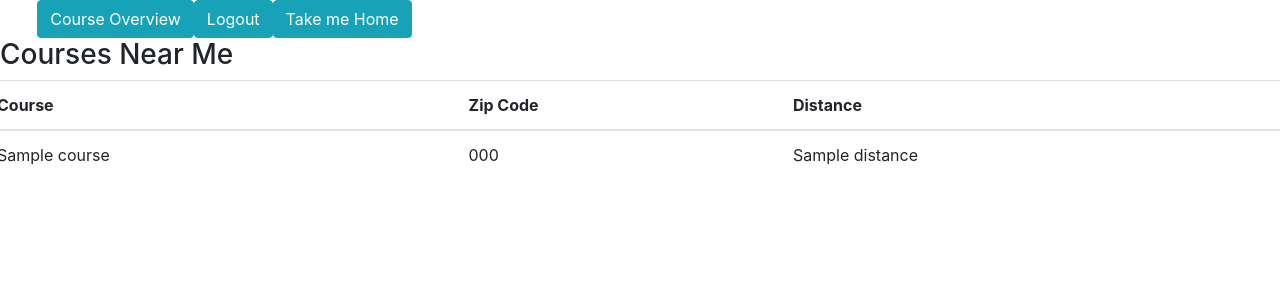
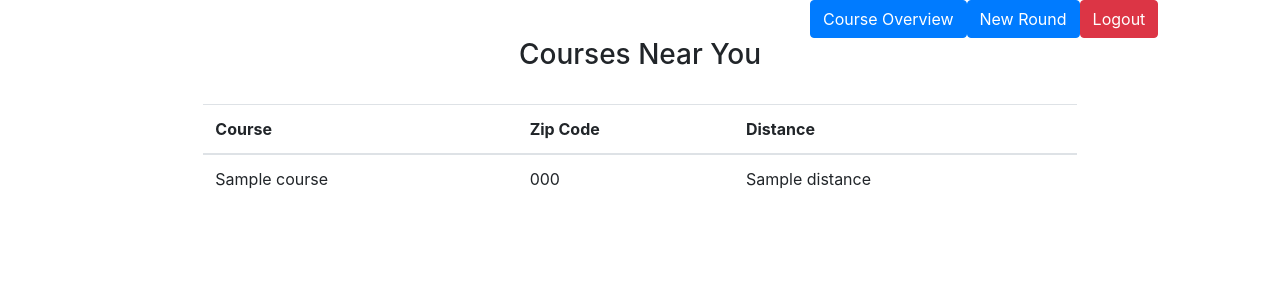
Before and after one commit to Applegate-Ja/Round_tracker, a Flask app: template flask_app/templates/results.html in a window 1280 px wide. Shown: the top 300 px of the page. Run offline with Flask 2, Linux system fonts and the light colour scheme; the template is opened without the code that fills it: most values are stand-ins (such as "Sample title", 1, 10 or a date in 2020); some libraries are stand-ins or nearby versions.

Commit message:
made some quality of life changes

```diff
--- a/flask_app/templates/edit.html
+++ b/flask_app/templates/edit.html
@@ -12,14 +12,14 @@
 <nav>
     <div class="d-flex col-11  justify-content-end">
         <a href="/dashboard" class="btn btn-primary">Round Overview</a>
-        <a href="/logout" class="btn btn-info">Logout</a>
+        <a href="/logout" class="btn btn-danger">Logout</a>
     </div>
 
 </nav>
 <div class="row">
 
 </div>
-<form action="/update/course" method="post" class="col-11 p-4 my-4 bg-dark text-light mx-auto">
+<form action="/update/course" method="post" class="col-9 p-4 my-4 bg-dark text-light mx-auto">
     {% with messages = get_flashed_messages(category_filter=['recipe']) %}
     {% if messages %}
     <div class="alert alert-danger" role="alert">
@@ -32,7 +32,7 @@
     {% endwith %}
     <input type="hidden" name="id" value={{edit.id}}>
     <form action="/update/course" method="post">
-        <h2 class="text-center">Edit your {{edit.course}} round</h2>
+        <h2 class="text-center">Edit your round at <b><span class="text-primary">{{edit.course}}</span></b> </h2>
     <div class="form-group row">
         <label for="course" class="form-label">Course:</label>
         <input type="text" name="course" class="form_control" value="{{edit.course}}">
--- a/flask_app/templates/new.html
+++ b/flask_app/templates/new.html
@@ -13,7 +13,7 @@
 <nav>
     <div class="d-flex col-11  justify-content-end">
         <a href="/dashboard" class="btn btn-info">Round Overview</a>
-        <a href="/logout" class="btn btn-info">Logout</a>
+        <a href="/logout" class="btn btn-danger">Logout</a>
     </div>
 
 </nav>
--- a/flask_app/templates/results.html
+++ b/flask_app/templates/results.html
@@ -10,11 +10,11 @@
     <title>Add Course</title>
 </head>
 <body>
-<nav class="d-flex justify-content-between align-items-end col-50">
-    <div class="d-flex col-4 justify-content-end">
-        <a href="/dashboard" class="btn btn-info">Course Overview</a>
-        <a href="/logout" class="btn btn-info">Logout</a>
-        <a href="/dashboard" class="btn btn-info">Take me Home</a>
+<nav>
+    <div class="d-flex col-11 justify-content-end">
+        <a href="/dashboard" class="btn btn-primary">Course Overview</a>
+        <a href="/new" class="btn btn-primary">New Round</a>
+        <a href="/logout" class="btn btn-danger">Logout</a>
     </div>
 </nav>
 
@@ -22,9 +22,9 @@
 <!--    {{course.name}}-->
 <!--{% endfor %}-->
 
-<h3>Courses Near Me</h3>
+<h3 class="text-center">Courses Near You</h3>
 <div class="row">
-    <table class="table">
+    <table class="table col-8 p-4 my-4 mx-auto">
         <thead>
         <tr>
             <th>Course</th>
--- a/flask_app/templates/show.html
+++ b/flask_app/templates/show.html
@@ -12,7 +12,7 @@
 <nav>
     <div class="d-flex col-11 justify-content-end">
         <a href="/dashboard" class="btn btn-primary">Round Overview</a>
-        <a href="/logout" class="btn btn-info">Logout</a>
+        <a href="/logout" class="btn btn-danger">Logout</a>
     </div>
 
 </nav>
@@ -20,7 +20,7 @@
 <div class="card col-8 mx-auto my-5 bg-dark text-light">
     <div class="card-body">
         <div class="likes">
-        <h2 class="text-primary">{{course.name}}</h2>
+        <h2 class="text-center">Round Overview for <b><span class="text-primary">{{course.course}}</span></h2>
         <p class="card-text">Holes: {{course.hole}}</p>
         <p class="card-text">Tees:  {{course.tee}}</p>
         <p class="card-text">Date:  {{course.date}}</p>
```
Also changed, not shown: flask_app/templates/dashboard.html (+5 -5 lines).
